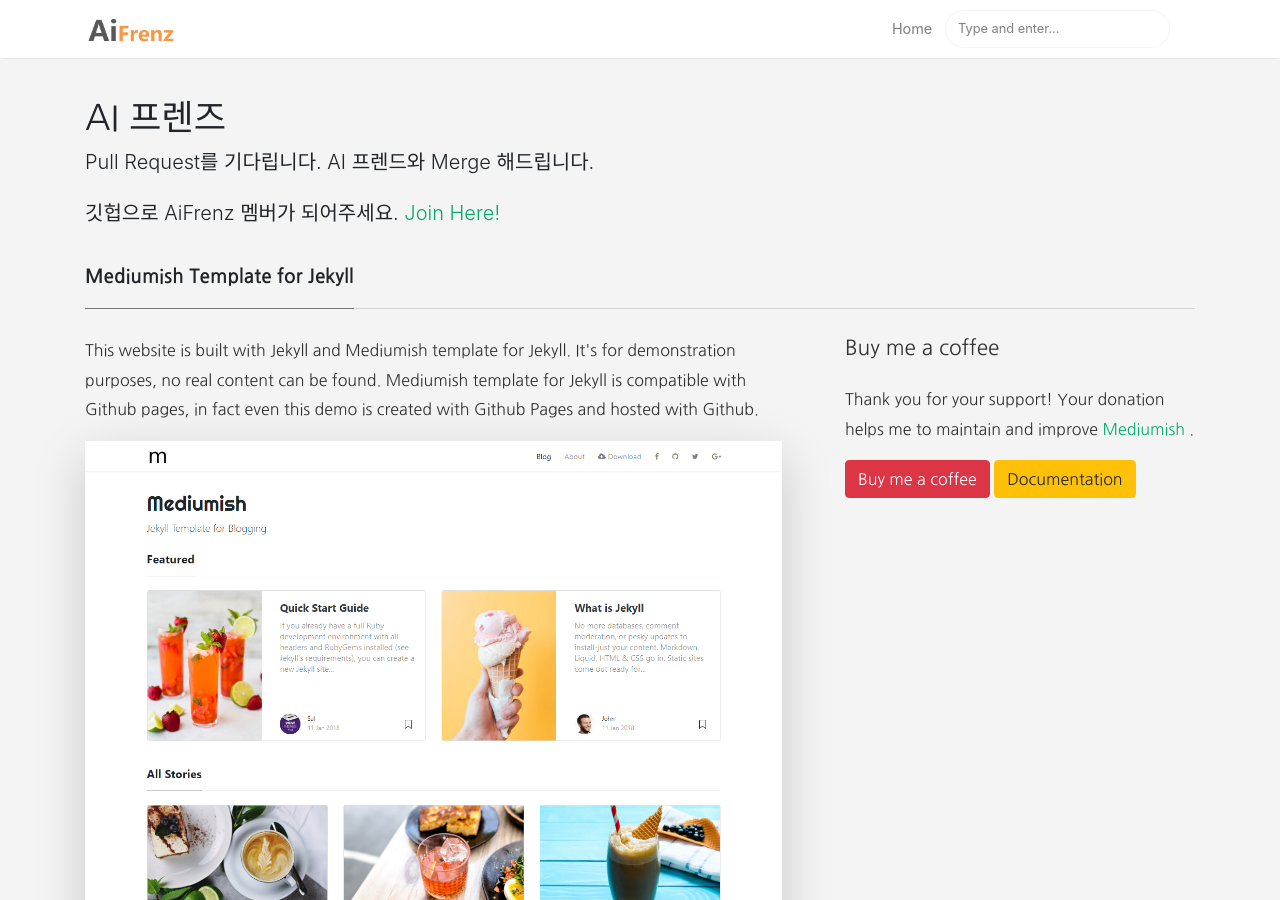
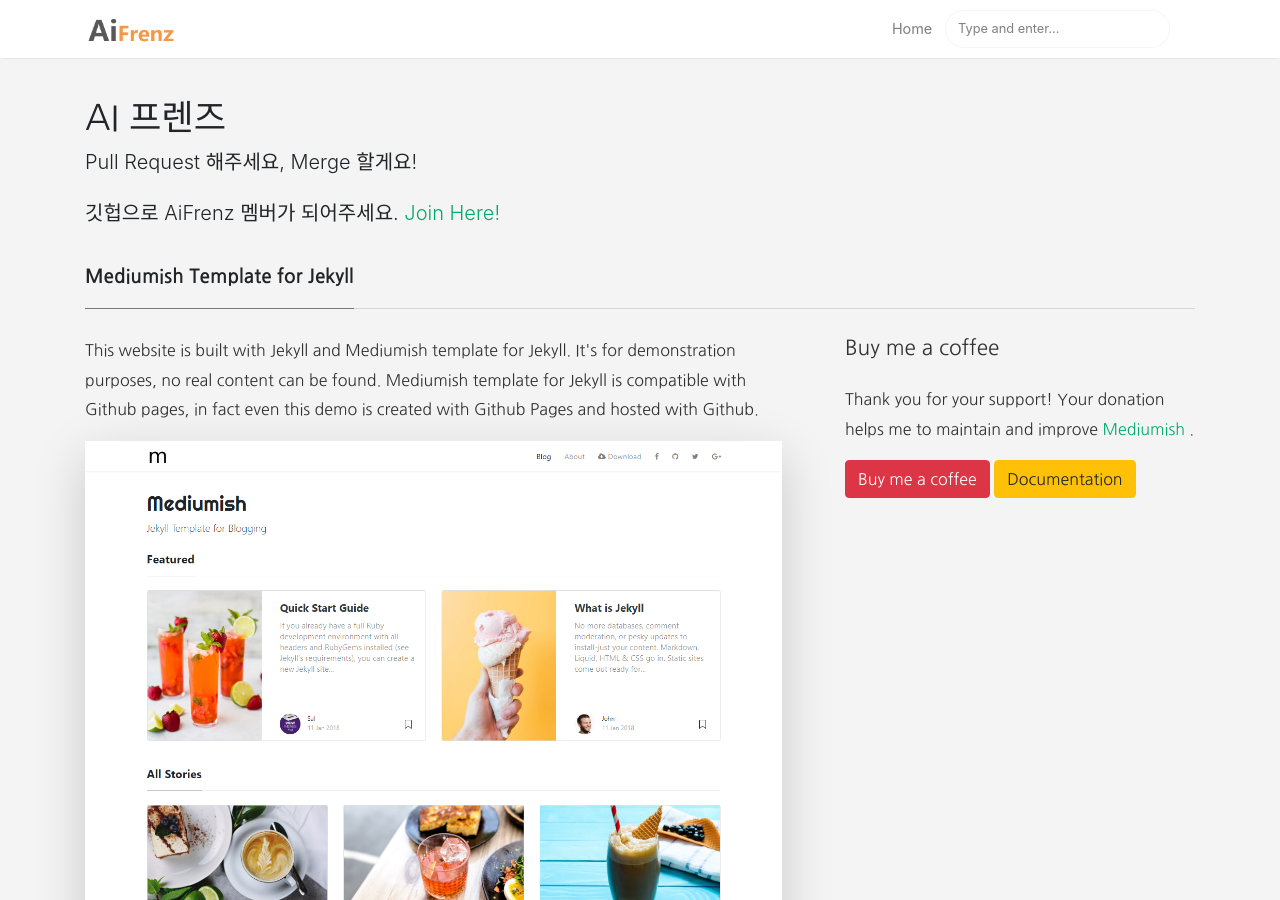
Before and after one commit to aifrenz/aifrenz.github.io, a Jekyll site: the page built from _pages/about.md, in a window 1280 px wide and 900 px high. Built offline with Jekyll 4.4.1, drawn with Linux system fonts in a browser that asks for light colours; comment, search, counter and statistics services are not loaded.

Commit message:
Update _config.yml

```diff
--- a/_config.yml
+++ b/_config.yml
@@ -1,7 +1,7 @@
 # Site
 name: "AI 프렌즈"
 title: "AiFrenz"
-description: "Pull Request를 기다립니다. AI 프렌드와 Merge 해드립니다. "
+description: "Pull Request 해주세요, Merge 할게요! "
 logo: 'assets/images/logo.png'
 favicon: 'assets/images/logo.png'
 baseurl: ""
```
